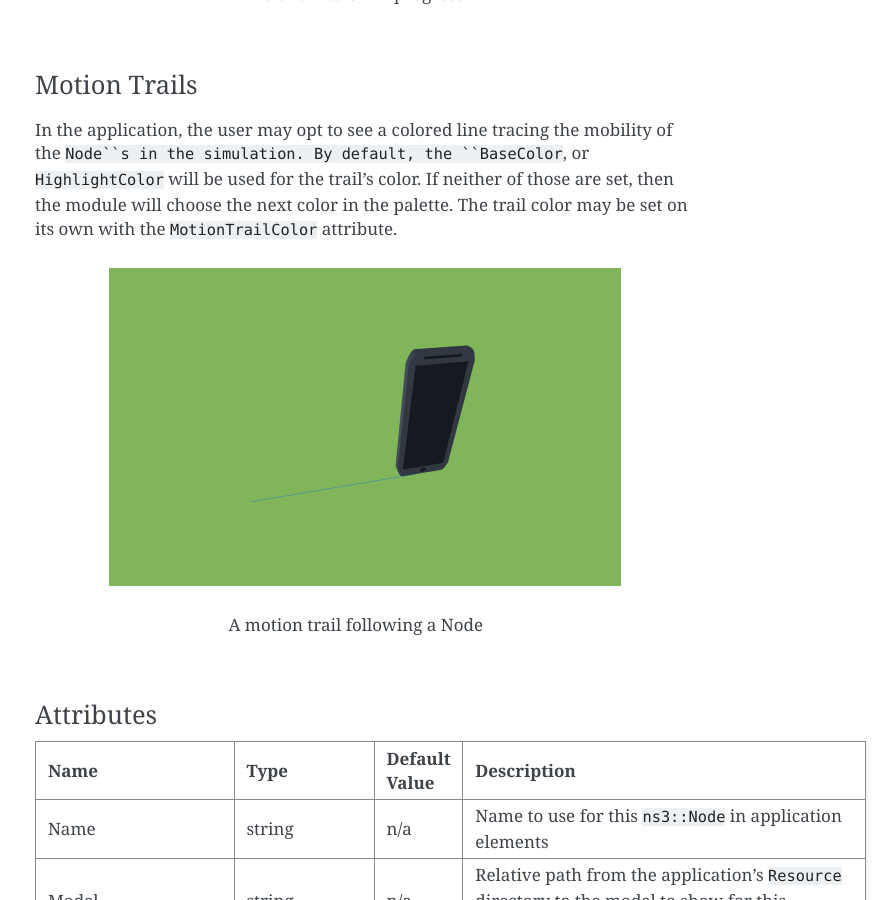
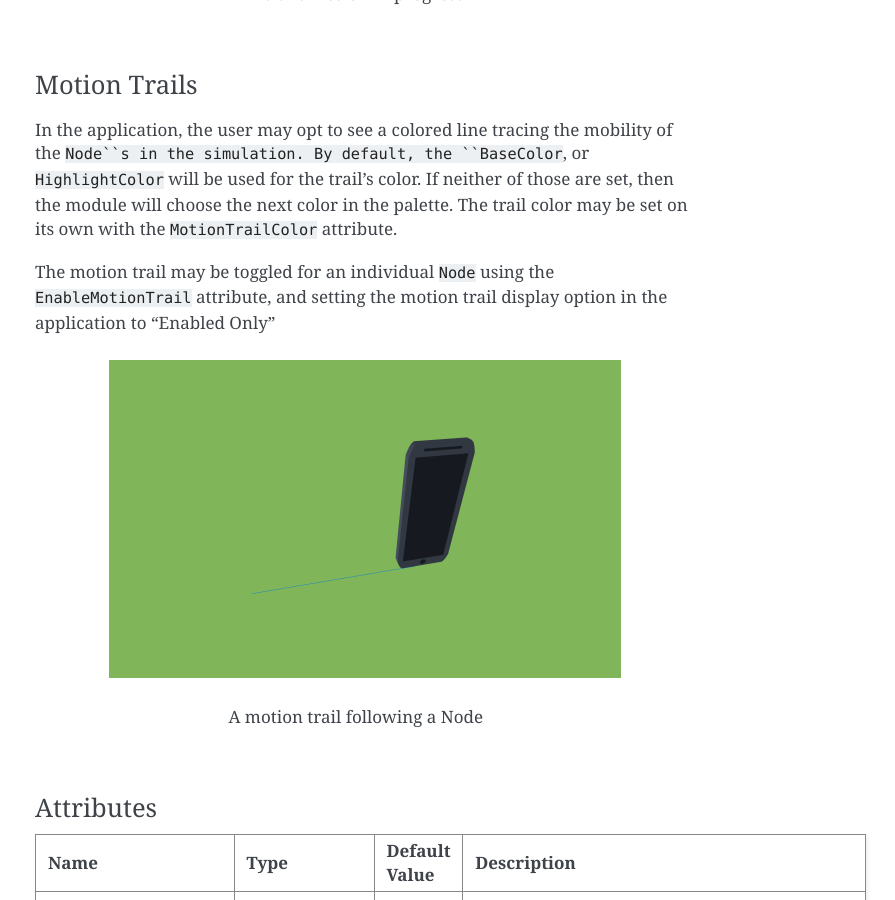
Before and after one commit to usnistgov/NetSimulyzer-ns3-module, a Sphinx documentation site: the page built from doc/source/nodes.rst, in a window 1280 px wide and 900 px high, scrolled down 10670 px. Shown: the whole window, without its empty margins (385-1280 px from the left). Built offline with Sphinx 7.4.7, drawn with Linux system fonts in a browser that asks for light colours; some of the changed text lies outside the part shown.

Commit message:
Allow toggling motion trails on individual Nodes
See: https://github.com/usnistgov/NetSimulyzer/issues/31

```diff
--- a/doc/source/nodes.rst
+++ b/doc/source/nodes.rst
@@ -356,6 +356,11 @@ the module will choose the next color in the palette.
 The trail color may be set on its own with the
 ``MotionTrailColor`` attribute.
 
+The motion trail may be toggled for an individual ``Node``
+using the ``EnableMotionTrail`` attribute, and setting
+the motion trail display option in the application
+to "Enabled Only"
+
 
 .. figure:: _static/motion-trail-one.png
   :alt: A motion trail following a Node
@@ -420,6 +425,9 @@ Attributes
 | HighlightColor       | :ref:`optional-value` <:ref:`color3`> | n/a             | Color to apply to details of models supporting               |
 |                      |                                       |                 | configurable colors                                          |
 +----------------------+---------------------------------------+-----------------+--------------------------------------------------------------+
+| EnableMotionTrail    | bool                                  | ``false``       | Flag to show/hide the motion trail if the application is     |
+|                      |                                       |                 | set to the 'Enabled Only' motion trail mode                  |
++----------------------+---------------------------------------+-----------------+--------------------------------------------------------------+
 | MotionTrailColor     | :ref:`optional-value` <:ref:`color3`> | n/a             | The color of the optional motion trail, which follows the    |
 |                      |                                       |                 | ``Node`` in the application. If unset, uses ``BaseColor``,   |
 |                      |                                       |                 | ``HighlightColor`` , or the next color in the palette        |
```
Also changed, not shown: 4 other files.
